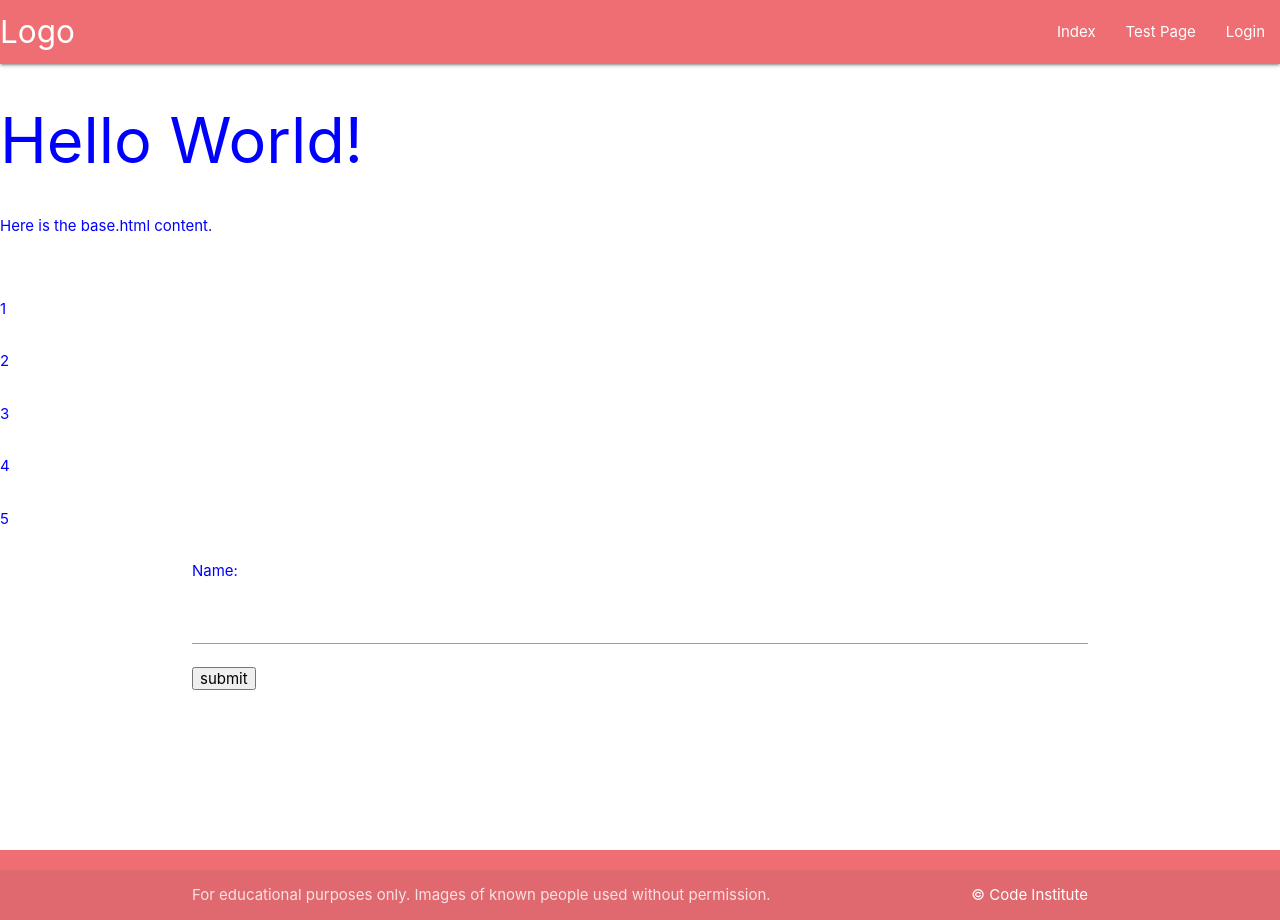
After one commit to Hadokane/CI_PP3_OFFICE_CHAMPION, a Flask app: page /login in a window 1280 px wide. The commit adds this page. Run offline with Flask 2, Linux system fonts and the light colour scheme.

Commit message:
Add basic form functionality

```diff
--- a/run.py
+++ b/run.py
@@ -1,5 +1,5 @@
 import os
-from flask import Flask, render_template, url_for
+from flask import Flask, render_template, url_for, request, redirect
 
 # set Flask equal to app
 app = Flask(__name__)
@@ -20,6 +20,25 @@
     return render_template("test.html", username="steven")
 
 
+# handles data requests
+@app.route("/login", methods=["GET", "POST"])
+def login():
+    # when data is posted to us via the form, the name field is read
+    # user is then directed to a new page using their name as a value
+    if request.method == "POST":
+        user = request.form["name"]
+        return redirect(url_for("user", usr=user))
+    # no data currently returns user home as nothing is amended to the url
+    else:
+        return render_template("login.html")
+
+
+# uses the name read by the above login request to display it on a new page
+@app.route("/<usr>")
+def user(usr):
+    return f"<h1>Hello {usr}!</h1>"
+
+
 # debug allows the app to reload without relaunching every change
 # set to false before publishing
 # runs an instance of Flask
--- a/templates/base.html
+++ b/templates/base.html
@@ -22,6 +22,7 @@
             <ul class="right hide-on-med-and-down">
                 <li><a href="{{ url_for('home') }}">Index</a></li>
                 <li><a href="{{ url_for('test') }}">Test Page</a></li>
+                <li><a href="{{ url_for('login') }}">Login</a></li>
             </ul>
         </div>
     </nav>
@@ -29,6 +30,7 @@
     <ul class="sidenav" id="mobile-demo">
         <li><a href="{{ url_for('home') }}">Index</a></li>
         <li><a href="{{ url_for('test') }}">Test Page</a></li>
+        <li><a href="{{ url_for('login') }}">Login</a></li>
     </ul>
 
     <h1>Hello World!</h1>
--- /dev/null
+++ b/templates/login.html
@@ -0,0 +1,8 @@
+{% extends "base.html" %}
+{% block content %}
+    <form action="#" method="POST">
+        <p>Name:</p>
+        <p><input type="text" name="name" /></p>
+        <p><input type="submit" value="submit" /></p>
+    </form>
+{% endblock %}
```
